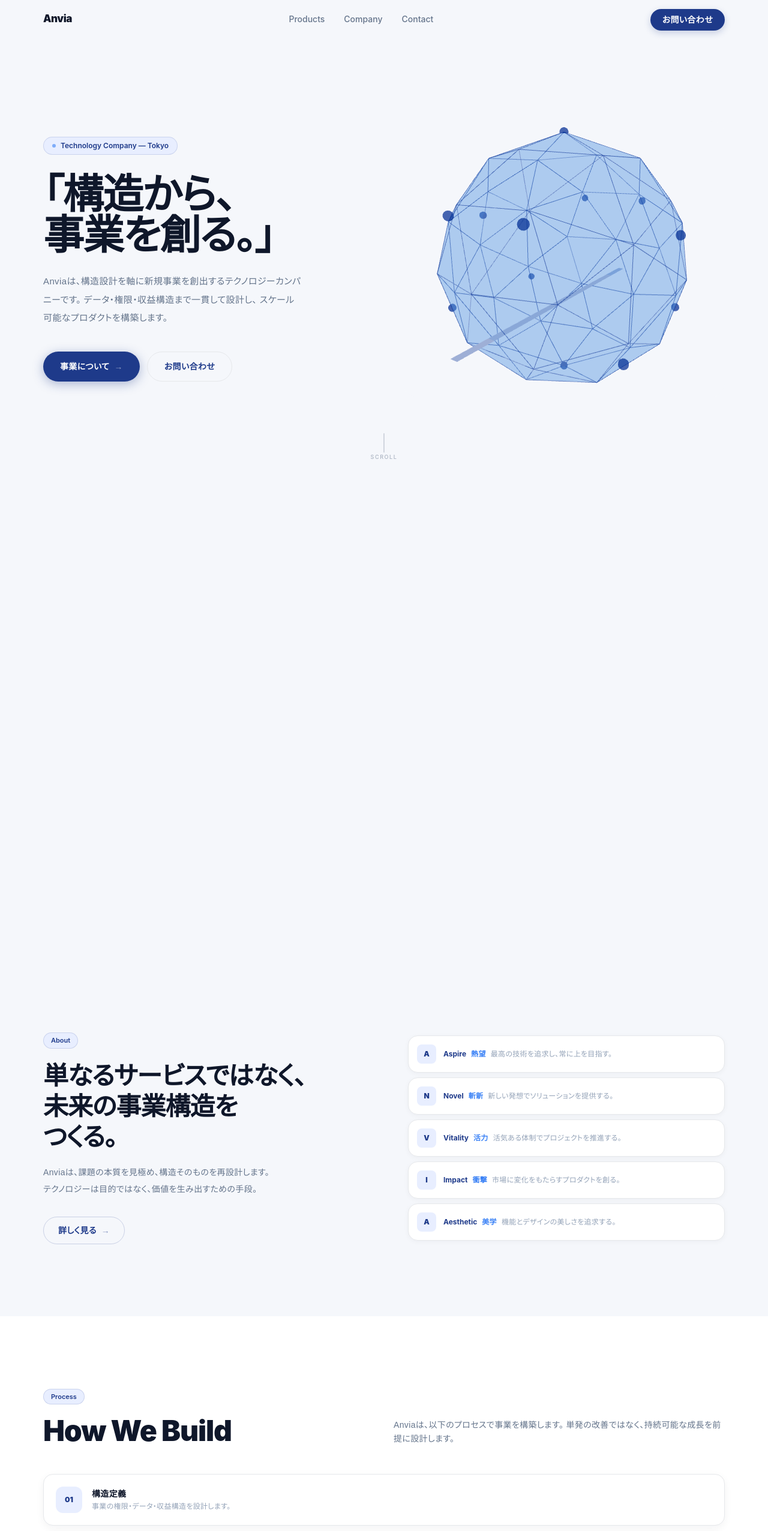
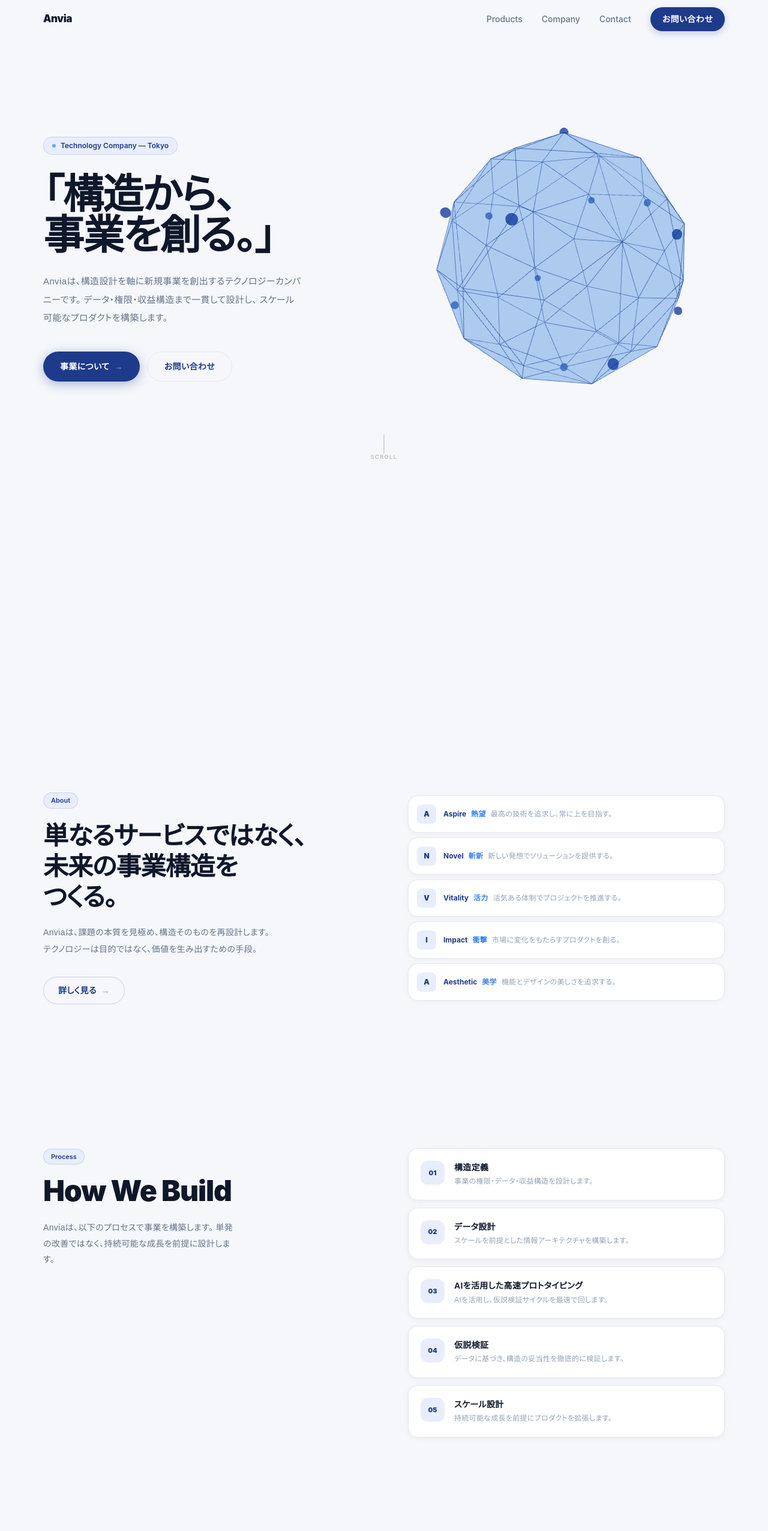
Before and after one commit to Anvia-a/anvia-corporate, a Next.js app: page / in a window 1280 px wide. Shown: the top 2552 px of the page at 60% size. Built offline with nearby package versions, Linux system fonts and the light colour scheme.

Commit message:
Fix header alignment, hero wipe transition, and section layouts

```diff
--- a/components/sections/HeroSection.tsx
+++ b/components/sections/HeroSection.tsx
@@ -5,19 +5,15 @@ import Link from "next/link";
 import { motion } from "framer-motion";
 import dynamic from "next/dynamic";
 
-/* R3F must be loaded client-only to avoid SSR crash */
 const PolyhedronCanvas = dynamic(
-  () =>
-    import("@/components/hero/PolyhedronCanvas").then(
-      (m) => m.PolyhedronCanvas
-    ),
+  () => import("@/components/hero/PolyhedronCanvas").then((m) => m.PolyhedronCanvas),
   { ssr: false }
 );
 
 export function HeroSection() {
-  const sectionRef  = useRef<HTMLElement>(null);
-  const wipeRef     = useRef<HTMLDivElement>(null);
-  const [dark, setDark] = useState(false);
+  const sectionRef = useRef<HTMLElement>(null);
+  // 0 = fully light, 1 = fully dark
+  const [progress, setProgress] = useState(0);
 
   const onScroll = useCallback(() => {
     const el = sectionRef.current;
@@ -25,14 +21,10 @@ export function HeroSection() {
     const rect    = el.getBoundingClientRect();
     const scrolled = -rect.top;
     const viewH    = window.innerHeight;
-    /* progress 0→1 over the first 60vh of scroll within this section */
-    const pct = Math.max(0, Math.min(1, scrolled / (viewH * 0.6)));
-    /* wipe layer: starts at 100% bottom (invisible) → 0% (full) */
-    const topPct = 100 - pct * 100;
-    if (wipeRef.current) {
-      wipeRef.current.style.top = `${topPct}%`;
-    }
-    setDark(pct > 0.55);
+    // Wipe completes over first 50vh of scroll; hero section is 150vh tall
+    // so the transition finishes well before the user leaves the hero.
+    const pct = Math.max(0, Math.min(1, scrolled / (viewH * 0.5)));
+    setProgress(pct);
   }, []);
 
   useEffect(() => {
@@ -41,7 +33,12 @@ export function HeroSection() {
     return () => window.removeEventListener("scroll", onScroll);
   }, [onScroll]);
 
-  /* Colour tokens that flip as background darkens */
+  const dark = progress > 0.6;
+
+  // Clip percentage: 0% = no dark area, 100% = fully dark
+  // The dark layer expands from the bottom using clipPath
+  const clipPct = Math.round(progress * 100);
+
   const tagBg  = dark ? "rgba(30,58,138,0.38)"  : "#E8EEFF";
   const tagBrd = dark ? "rgba(59,130,246,0.45)" : "rgba(30,58,138,0.15)";
   const tagTxt = dark ? "#93C5FD"               : "#1E3A8A";
@@ -51,56 +48,62 @@ export function HeroSection() {
 
   return (
     /*
-     * min-h-[200vh]: gives scroll room so the sticky panel lingers
-     * overflow-hidden: keeps the absolute wipe layer clipped to this section
-     * isolation: isolate: creates a new stacking context so z-index doesn't bleed
+     * 150vh height: gives scroll room; wipe completes at ~75vh scroll
+     * so by the time user exits the hero the dark fill is complete.
+     * overflow-hidden clips everything to this section only.
      */
     <section
       ref={sectionRef}
       className="relative overflow-hidden"
-      style={{ minHeight: "200vh", isolation: "isolate" } as React.CSSProperties}
+      style={{ minHeight: "150vh" }}
     >
-      {/* ── Dark wipe layer — grows from bottom as user scrolls ── */}
+      {/*
+       * LIGHT background layer — always present, fills section
+       */}
+      <div className="absolute inset-0" style={{ background: "#F5F7FB", zIndex: 0 }} />
+
+      {/*
+       * DARK wipe layer — expands from bottom using clip-path.
+       * clipPath inset(X% 0 0 0) means "hide top X%, show bottom (100-X%)".
+       * As progress goes 0→1, the dark layer fills from bottom to top.
+       */}
       <div
-        ref={wipeRef}
         aria-hidden
-        className="absolute inset-x-0 bottom-0 pointer-events-none"
+        className="absolute inset-0 pointer-events-none"
         style={{
-          top: "100%",          /* starts fully hidden below viewport */
-          background: "#0B0F1A",
-          zIndex: 0,
-          willChange: "top",
+          background:  "#0B0F1A",
+          zIndex:      1,
+          clipPath:    `inset(${100 - clipPct}% 0 0 0)`,
+          willChange:  "clip-path",
         }}
       />
 
-      {/* ── Sticky full-viewport panel ── */}
+      {/* Sticky viewport content panel */}
       <div
         className="sticky top-0 h-screen flex flex-col justify-center pt-16"
-        style={{ zIndex: 1 }}
+        style={{ zIndex: 2 }}
       >
         <div className="max-w-[1200px] mx-auto px-6 lg:px-8 w-full">
           <div className="grid grid-cols-1 lg:grid-cols-2 gap-10 lg:gap-16 items-center">
 
-            {/* ── Left: hero copy ── */}
+            {/* Left: copy */}
             <div>
-              {/* Eyebrow tag */}
               <motion.div
                 initial={{ opacity: 0, y: 10 }}
                 animate={{ opacity: 1, y: 0 }}
                 transition={{ duration: 0.55, delay: 0.05, ease: [0.22, 1, 0.36, 1] }}
                 className="inline-flex items-center gap-2 mb-8 px-3.5 py-1.5 rounded-full text-xs font-semibold"
                 style={{
-                  background:   tagBg,
-                  border:       `1px solid ${tagBrd}`,
-                  color:        tagTxt,
-                  transition:   "background 0.35s, color 0.35s, border-color 0.35s",
+                  background: tagBg,
+                  border:     `1px solid ${tagBrd}`,
+                  color:      tagTxt,
+                  transition: "background 0.4s, color 0.4s, border-color 0.4s",
                 }}
               >
                 <span className="w-1.5 h-1.5 rounded-full bg-[#3B82F6] animate-pulse" />
                 Technology Company — Tokyo
               </motion.div>
 
-              {/* Main headline */}
               <motion.h1
                 initial={{ opacity: 0, y: 28 }}
                 animate={{ opacity: 1, y: 0 }}
@@ -108,8 +111,8 @@ export function HeroSection() {
                 className="text-5xl md:text-6xl lg:text-[68px] font-black leading-[1.18] mb-7 jp"
                 style={{
                   letterSpacing: "-0.022em",
-                  color:          dark ? "#F8FAFC" : "#0F172A",
-                  transition:     "color 0.35s",
+                  color:         dark ? "#F8FAFC" : "#0F172A",
+                  transition:    "color 0.4s",
                 }}
               >
                 「構造から、
@@ -117,7 +120,6 @@ export function HeroSection() {
                 事業を創る。」
               </motion.h1>
 
-              {/* Sub-copy */}
               <motion.p
                 initial={{ opacity: 0, y: 18 }}
                 animate={{ opacity: 1, y: 0 }}
@@ -125,7 +127,7 @@ export function HeroSection() {
                 className="text-[15px] leading-[2.05] jp mb-10 max-w-[430px]"
                 style={{
                   color:      dark ? "#94A3B8" : "#64748B",
-                  transition: "color 0.35s",
+                  transition: "color 0.4s",
                 }}
               >
                 Anviaは、構造設計を軸に新規事業を創出するテクノロジーカンパニーです。
@@ -133,7 +135,6 @@ export function HeroSection() {
                 スケール可能なプロダクトを構築します。
               </motion.p>
 
-              {/* CTA buttons */}
               <motion.div
                 initial={{ opacity: 0, y: 14 }}
                 animate={{ opacity: 1, y: 0 }}
@@ -155,16 +156,10 @@ export function HeroSection() {
                   className="inline-flex items-center justify-center gap-2 px-7 py-3.5
                              border text-sm font-semibold rounded-full jp"
                   style={{
-                    background:   btn2Bg,
-                    borderColor:  btn2Bd,
-                    color:        btn2Tx,
-                    transition:   "background 0.32s, border-color 0.32s, color 0.32s",
-                  }}
-                  onMouseEnter={e => {
-                    (e.currentTarget as HTMLAnchorElement).style.transform = "scale(1.02)";
-                  }}
-                  onMouseLeave={e => {
-                    (e.currentTarget as HTMLAnchorElement).style.transform = "scale(1)";
+                    background:  btn2Bg,
+                    borderColor: btn2Bd,
+                    color:       btn2Tx,
+                    transition:  "background 0.4s, border-color 0.4s, color 0.4s",
                   }}
                 >
                   お問い合わせ
@@ -172,7 +167,7 @@ export function HeroSection() {
               </motion.div>
             </div>
 
-            {/* ── Right: 3D polyhedron ── */}
+            {/* Right: 3D canvas */}
             <motion.div
               initial={{ opacity: 0, scale: 0.94 }}
               animate={{ opacity: 1, scale: 1 }}
@@ -185,7 +180,7 @@ export function HeroSection() {
           </div>
         </div>
 
-        {/* Scroll cue — bouncing line */}
+        {/* Scroll cue */}
         <motion.div
           initial={{ opacity: 0 }}
           animate={{ opacity: 1 }}
@@ -193,7 +188,7 @@ export function HeroSection() {
           className="absolute bottom-8 left-1/2 -translate-x-1/2 flex flex-col items-center gap-1.5 pointer-events-none"
           style={{
             color:      dark ? "rgba(255,255,255,0.22)" : "rgba(100,116,139,0.5)",
-            transition: "color 0.35s",
+            transition: "color 0.4s",
           }}
         >
           <motion.div
--- a/components/sections/HowWeBuildSection.tsx
+++ b/components/sections/HowWeBuildSection.tsx
@@ -1,70 +1,73 @@
 "use client";
 
-import { AnimatedSection, AnimatedStagger, StaggerItem } from "@/components/ui/AnimatedSection";
+import { AnimatedSection } from "@/components/ui/AnimatedSection";
 import { motion } from "framer-motion";
 
 const STEPS = [
-  { n: "01", title: "構造定義",                       desc: "事業の権限・データ・収益構造を設計します。"                 },
-  { n: "02", title: "データ設計",                     desc: "スケールを前提とした情報アーキテクチャを構築します。"         },
-  { n: "03", title: "AIを活用した高速プロトタイピング", desc: "AIを活用し、仮説検証サイクルを最速で回します。"               },
-  { n: "04", title: "仮説検証",                       desc: "データに基づき、構造の妥当性を徹底的に検証します。"           },
-  { n: "05", title: "スケール設計",                   desc: "持続可能な成長を前提にプロダクトを拡張します。"               },
+  { n: "01", title: "構造定義",                       desc: "事業の権限・データ・収益構造を設計します。"           },
+  { n: "02", title: "データ設計",                     desc: "スケールを前提とした情報アーキテクチャを構築します。" },
+  { n: "03", title: "AIを活用した高速プロトタイピング", desc: "AIを活用し、仮説検証サイクルを最速で回します。"       },
+  { n: "04", title: "仮説検証",                       desc: "データに基づき、構造の妥当性を徹底的に検証します。"   },
+  { n: "05", title: "スケール設計",                   desc: "持続可能な成長を前提にプロダクトを拡張します。"       },
 ];
 
 export function HowWeBuildSection() {
   return (
-    <section className="section-py bg-white">
+    <section className="section-py" style={{ background: "#F5F7FB" }}>
       <div className="max-w-[1200px] mx-auto px-6 lg:px-8">
+        <div className="grid grid-cols-1 lg:grid-cols-2 gap-12 lg:gap-20 items-start">
 
-        {/* Section header */}
-        <AnimatedSection className="mb-12">
-          <div className="grid grid-cols-1 lg:grid-cols-2 gap-8 items-end">
-            <div>
+          {/* Left: title + description — sticky on desktop */}
+          <AnimatedSection>
+            <div className="lg:sticky lg:top-28">
               <div className="pill-tag">Process</div>
               <h2
-                className="text-3xl md:text-5xl font-black text-[#0F172A]"
+                className="text-3xl md:text-5xl font-black text-[#0F172A] mb-6"
                 style={{ letterSpacing: "-0.025em" }}
               >
                 How We Build
               </h2>
-            </div>
-            <p className="text-slate-500 text-sm leading-relaxed jp">
+              <p className="text-slate-500 text-sm leading-[1.9] jp max-w-xs">
                 Anviaは、以下のプロセスで事業を構築します。
                 単発の改善ではなく、持続可能な成長を前提に設計します。
               </p>
             </div>
           </AnimatedSection>
 
-        {/* Step rows */}
-        <AnimatedStagger className="flex flex-col gap-2.5" staggerDelay={0.07}>
-          {STEPS.map((s) => (
-            <StaggerItem key={s.n}>
+          {/* Right: step cards */}
+          <AnimatedSection delay={0.1}>
+            <div className="flex flex-col gap-3">
+              {STEPS.map((s, i) => (
                 <motion.div
-                whileHover={{ x: 5 }}
-                transition={{ duration: 0.18, ease: [0.22, 1, 0.36, 1] }}
-                className="flex items-center gap-4 p-5 rounded-2xl bg-white cursor-default"
+                  key={s.n}
+                  initial={{ opacity: 0, y: 16 }}
+                  whileInView={{ opacity: 1, y: 0 }}
+                  viewport={{ once: true, amount: 0.1 }}
+                  transition={{ duration: 0.45, delay: i * 0.07, ease: [0.22, 1, 0.36, 1] }}
+                  whileHover={{ x: 4 }}
+                  className="flex items-start gap-4 p-5 rounded-2xl bg-white cursor-default"
                   style={{
-                  border:     "1px solid #E6E8EB",
-                  boxShadow:  "0 4px 14px rgba(15,23,42,0.05)",
+                    border:    "1px solid #E6E8EB",
+                    boxShadow: "0 2px 10px rgba(15,23,42,0.05)",
                   }}
                 >
-                {/* Step number badge */}
+                  {/* Number badge */}
                   <div
-                  className="flex-shrink-0 w-11 h-11 rounded-xl flex items-center justify-center"
+                    className="flex-shrink-0 w-10 h-10 rounded-xl flex items-center justify-center"
                     style={{ background: "#E8EEFF" }}
                   >
-                  <span className="text-xs font-black text-[#1E3A8A]">{s.n}</span>
+                    <span className="text-[11px] font-black text-[#1E3A8A]">{s.n}</span>
                   </div>
-
-                {/* Step content */}
-                <div className="flex-1 min-w-0">
-                  <p className="text-sm font-bold text-[#0F172A] jp">{s.title}</p>
-                  <p className="text-xs text-slate-400 jp mt-0.5 leading-relaxed">{s.desc}</p>
+                  {/* Text */}
+                  <div className="min-w-0 pt-0.5">
+                    <p className="text-sm font-bold text-[#0F172A] jp leading-snug">{s.title}</p>
+                    <p className="text-xs text-slate-400 jp mt-1 leading-relaxed">{s.desc}</p>
                   </div>
                 </motion.div>
-            </StaggerItem>
               ))}
-        </AnimatedStagger>
+            </div>
+          </AnimatedSection>
+        </div>
       </div>
     </section>
   );
--- a/components/ui/Footer.tsx
+++ b/components/ui/Footer.tsx
@@ -1,6 +1,6 @@
 import Link from "next/link";
 
-const RIGHT_LINKS = [
+const NAV_LINKS = [
   { href: "/#company",         label: "Company",             jp: false },
   { href: "/#products",        label: "COMIN",               jp: false },
   { href: "/#contact",         label: "Contact",             jp: false },
@@ -13,38 +13,26 @@ export function Footer() {
   const year = new Date().getFullYear();
 
   return (
-    <footer
-      style={{ background: "#0B0F1A", color: "#F8FAFC" }}
-      role="contentinfo"
-    >
+    <footer style={{ background: "#0B0F1A", color: "#F8FAFC" }} role="contentinfo">
       <div className="max-w-[1200px] mx-auto px-6 lg:px-8 py-14">
-        <div className="flex flex-col md:flex-row md:items-start md:justify-between gap-10">
+        <div className="flex flex-col md:flex-row md:justify-between gap-10">
 
-          {/* Left: brand block */}
-          <div className="flex-shrink-0">
+          {/* Left: brand */}
+          <div>
             <span className="block text-[17px] font-black tracking-tight mb-2">
               Anvia
             </span>
-            <p
-              className="text-sm jp leading-relaxed mb-4"
-              style={{ color: "rgba(248,250,252,0.45)", maxWidth: 210 }}
-            >
+            <p className="text-sm jp leading-relaxed mb-4" style={{ color: "rgba(248,250,252,0.45)", maxWidth: 220 }}>
               構造から、事業を創る。
             </p>
-            <p
-              className="text-xs"
-              style={{ color: "rgba(248,250,252,0.22)" }}
-            >
+            <p className="text-xs" style={{ color: "rgba(248,250,252,0.28)" }}>
               © {year} 株式会社Anvia
             </p>
           </div>
 
-          {/* Right: links — aligned right on desktop */}
-          <nav
-            className="flex flex-col gap-2 md:items-end"
-            aria-label="Footer navigation"
-          >
-            {RIGHT_LINKS.map((l) => (
+          {/* Right: nav links */}
+          <nav className="flex flex-col gap-2.5" aria-label="Footer navigation">
+            {NAV_LINKS.map((l) => (
               <Link
                 key={l.href}
                 href={l.href}
--- a/components/ui/Navbar.tsx
+++ b/components/ui/Navbar.tsx
@@ -17,7 +17,7 @@ export function Navbar() {
   useEffect(() => {
     const fn = () => setScrolled(window.scrollY > 40);
     window.addEventListener("scroll", fn, { passive: true });
-    fn(); // set initial
+    fn();
     return () => window.removeEventListener("scroll", fn);
   }, []);
 
@@ -34,24 +34,25 @@ export function Navbar() {
         transition={{ duration: 0.52, ease: [0.22, 1, 0.36, 1] }}
         className="fixed top-0 inset-x-0 z-50 transition-all duration-300"
         style={{
-          background:     scrolled ? "rgba(255,255,255,0.97)" : "transparent",
-          borderBottom:   scrolled ? "1px solid #E6E8EB"       : "1px solid transparent",
-          backdropFilter: scrolled ? "blur(16px)"               : "none",
-          WebkitBackdropFilter: scrolled ? "blur(16px)"        : "none",
+          background:           scrolled ? "rgba(255,255,255,0.97)" : "transparent",
+          borderBottom:         scrolled ? "1px solid #E6E8EB"       : "1px solid transparent",
+          backdropFilter:       scrolled ? "blur(16px)"               : "none",
+          WebkitBackdropFilter: scrolled ? "blur(16px)"               : "none",
         }}
       >
-        <div className="max-w-[1200px] mx-auto px-6 lg:px-8 h-16 flex items-center justify-between">
+        {/* flex with no justify-between — nav group gets ml-auto to push right */}
+        <div className="max-w-[1200px] mx-auto px-6 lg:px-8 h-16 flex items-center">
 
-          {/* Text-only logo */}
+          {/* Logo stays left */}
           <Link
             href="/"
-            className="text-[17px] font-black tracking-tight text-[#0F172A] hover:opacity-80 transition-opacity"
+            className="text-[17px] font-black tracking-tight text-[#0F172A] hover:opacity-80 transition-opacity flex-shrink-0"
           >
             Anvia
           </Link>
 
-          {/* Desktop navigation */}
-          <nav className="hidden md:flex items-center gap-8">
+          {/* Desktop: nav links + CTA pushed to right */}
+          <div className="hidden md:flex items-center gap-8 ml-auto">
             {NAV_LINKS.map((l) => (
               <Link
                 key={l.href}
@@ -61,10 +62,6 @@ export function Navbar() {
                 {l.label}
               </Link>
             ))}
-          </nav>
-
-          {/* Desktop CTA */}
-          <div className="hidden md:block">
             <Link
               href="/#contact"
               className="text-sm px-5 py-2.5 bg-[#1E3A8A] text-white rounded-full font-semibold
@@ -75,9 +72,9 @@ export function Navbar() {
             </Link>
           </div>
 
-          {/* Mobile hamburger */}
+          {/* Mobile hamburger — ml-auto */}
           <button
-            className="md:hidden flex flex-col justify-center items-center w-9 h-9 gap-[5px]"
+            className="md:hidden ml-auto flex flex-col justify-center items-center w-9 h-9 gap-[5px]"
             onClick={() => setOpen(!open)}
             aria-label="メニューを開く"
           >
@@ -100,7 +97,7 @@ export function Navbar() {
         </div>
       </motion.header>
 
-      {/* Mobile overlay menu */}
+      {/* Mobile overlay */}
       <AnimatePresence>
         {open && (
           <motion.div
@@ -128,12 +125,7 @@ export function Navbar() {
                 </motion.div>
               ))}
             </nav>
-            <motion.div
-              initial={{ opacity: 0 }}
-              animate={{ opacity: 1 }}
-              transition={{ delay: 0.22 }}
-              className="mt-8"
-            >
+            <motion.div initial={{ opacity: 0 }} animate={{ opacity: 1 }} transition={{ delay: 0.22 }} className="mt-8">
               <Link
                 href="/#contact"
                 className="inline-block px-8 py-3.5 bg-[#1E3A8A] text-white text-sm font-semibold rounded-full jp hover:bg-[#163070] transition-colors"
```
Also changed, not shown: components/hero/PolyhedronScene.tsx (+13 -74 lines), components/sections/CompanySection.tsx (+15 -10 lines). Lines whose indentation alone changed are shown as unchanged.
